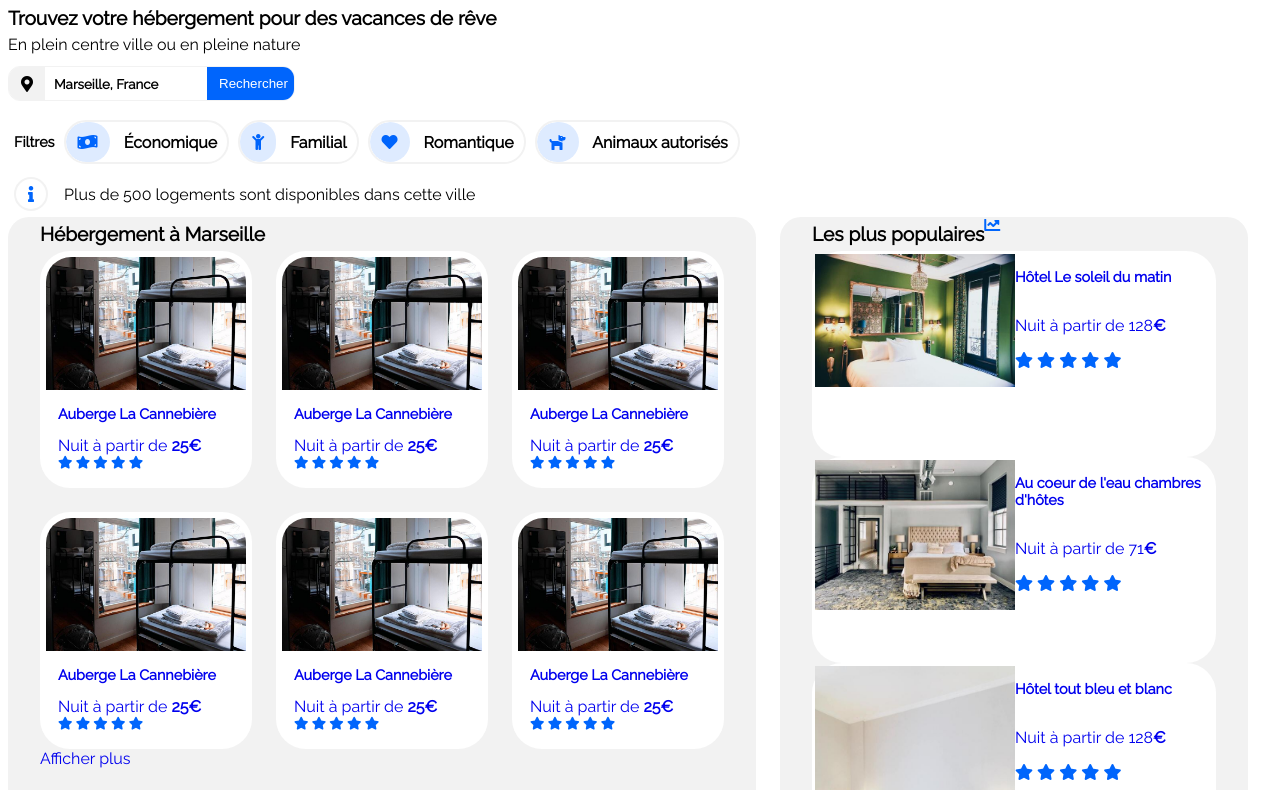
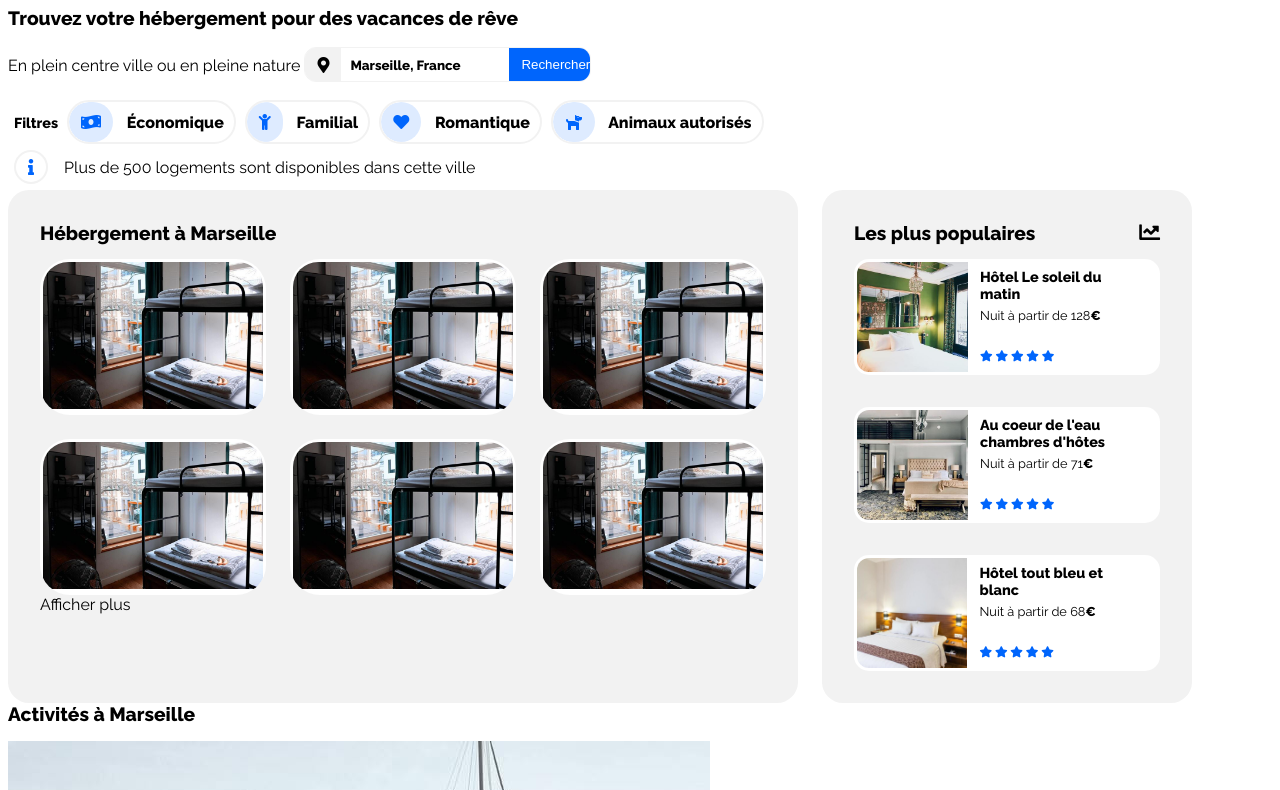
Before and after one commit to SedaII/IliasIdrissiMessnaoui_2_07062021, a plain HTML site: page index.html in a window 1280 px wide. Shown: the part 79-869 px from the top of the page. Drawn offline with Linux system fonts and the light colour scheme.

Commit message:
add side card style

```diff
--- a/assets/style/style.css
+++ b/assets/style/style.css
@@ -1,4 +1,4 @@
-@import url('https://fonts.googleapis.com/css2?family=Raleway&display=swap');
+@import url('https://fonts.googleapis.com/css2?family=Raleway:wght@400;800&display=swap');
 
 :root {
   --color-blue: #0065FC;
@@ -17,8 +17,13 @@
   font-weight: bold;
 }
 
+h2 {
+  margin: 0 0 .8em 0;
+}
+
 h3 {
-  font-size: 0.9rem;
+  font-size: .9em;
+  margin: .4em 0;
 }
 
 img {
@@ -35,10 +40,15 @@
 
 a {
   text-decoration: none;
+  color: black;
 }
 
 a:visited {
   color: inherit;
+}
+
+p {
+  font-size: .8em;
 }
 
 /* Nav elements*/
@@ -156,18 +166,6 @@
   border-radius: 50px;
 }
 
-.card {
-  background-color: #fff;
-  border-radius: 30px;
-  padding: 3px;
-}
-
-.side-card {
-  background-color: #fff;
-  border-radius: 30px;
-  padding: 3px;
-}
-
 /* Hébergement */
 
 /* Cards */
@@ -179,9 +177,12 @@
 
 .card {
   overflow: hidden;
-  max-width: 200px;
+  width: 220px;
   padding: 6px;
-
+  height: 150px;
+  background-color: #fff;
+  border-radius: 30px;
+  padding: 3px;
 }
 
 .card img {
@@ -198,22 +199,57 @@
 }
 
 /* Side cards */
+.side-header {
+  align-items: baseline;
+  justify-content: space-between;
+}
+
+.side-header i {
+  font-size: 1.3em;
+  color: black;
+}
+
 .side-card-container {
   display: grid;
   grid-template-rows: 1fr;
+  row-gap: 2em;
 }
 
 .side-card {
-  height: 200px;
+  width: 300px;
+  height: 110px;
+  overflow: hidden;
+  background-color: #fff;
+  border-radius: 15px;
+  padding: 3px;
 }
 
 .side-card-content {
+  height: 100%;
+  align-items: start;
+  justify-content: space-between;
+  margin: 0 12px;
+  box-sizing: border-box;
+}
 
+.side-card a {
+  height: 100%;
+}
+
+.side-card-content p {
+  margin: 0;
 }
 
 .side-card img{
-  width: 200px;
+  width: 37%;
   object-fit: cover;
+  object-position: 50% 50%;
+  border-radius: 12px 0 0 12px;
+}
+
+.star-container {
+  font-size: .7em;
+  padding-bottom: 9px;
 }
 
 /* Global class */
@@ -229,7 +265,7 @@
 
 .background {
   background-color: var(--color-grey);
-  padding: 0 2em;
+  padding: 2em;
   border-radius: 21px;
   margin-right: 1.5rem;
 }
--- a/index.html
+++ b/index.html
@@ -13,6 +13,8 @@
 </head>
 
 <body>
+
+  <header class="column">
     <nav class="Nav row">
       <img src="assets/images/logo/reservia-nav.png" alt="reservia">
       <ul class="Nav__list row">
@@ -27,8 +29,8 @@
         </li>
       </ul>
     </nav>
+  </header>
 
-  <header class="column">
   <h1>Trouvez votre hébergement pour des vacances de rêve</h1>
   En plein centre ville ou en pleine nature
 
@@ -62,7 +64,6 @@
     <i class="info-icon fas fa-info"></i>
     Plus de 500 logements sont disponibles dans cette ville
   </div>
-  </header>
 
   <main>
     <div class="row">
@@ -175,7 +176,7 @@
         <a href="#">Afficher plus</a>
       </section>
       <section class="background">
-        <header class="row">
+        <header class="side-header row">
           <h2>Les plus populaires</h2>
           <i class="fas fa-chart-line"></i>
         </header>
@@ -189,7 +190,7 @@
                   <h3>Hôtel Le soleil du matin</h3>
                   <p>Nuit à partir de 128<strong>€</strong></p>
                 </div>
-                <div>
+                <div class="star-container">
                   <i class="fas fa-star"></i>
                   <i class="fas fa-star"></i>
                   <i class="fas fa-star"></i>
@@ -203,12 +204,12 @@
           <article class="side-card">
             <a href="#" class="row">
               <img src="assets/images/hebergements/small/hotes.jpg" alt="Au coeur de l'eau chambres d'hôtes">
-              <div class="column">
+              <div class="side-card-content column">
                 <div class="column">
                   <h3>Au coeur de l'eau chambres d'hôtes</h3>
                   <p>Nuit à partir de 71<strong>€</strong></p>
                 </div>
-                <div>
+                <div class="star-container">
                   <i class="fas fa-star"></i>
                   <i class="fas fa-star"></i>
                   <i class="fas fa-star"></i>
@@ -219,15 +220,15 @@
             </a>
           </article>
 
-          <div class="side-card">
+          <article class="side-card">
             <a href="#" class="row">
               <img src="assets/images/hebergements/small/blanc.jpg" alt="Hôtel tout bleu et blanc">
-              <div class="column">
+              <div class="side-card-content column">
                 <div class="column">
                   <h3>Hôtel tout bleu et blanc</h3>
-                  <p>Nuit à partir de 128<strong>€</strong></p>
+                  <p>Nuit à partir de 68<strong>€</strong></p>
                 </div>
-                <div>
+                <div class="star-container">
                   <i class="fas fa-star"></i>
                   <i class="fas fa-star"></i>
                   <i class="fas fa-star"></i>
@@ -236,7 +237,7 @@
                 </div>
               </div>
             </a>
-          </div>
+          </article>
         </div>
       </section>
     </div>
```
Lines whose indentation alone changed are shown as unchanged.
